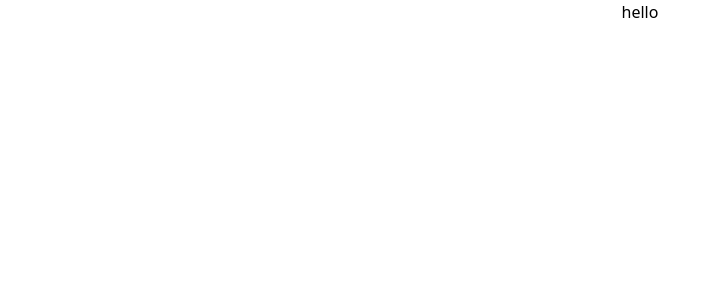
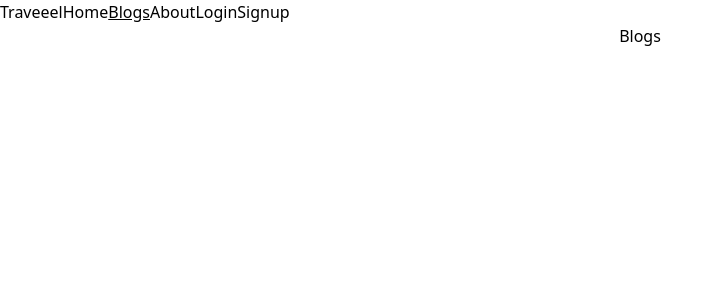
Before and after one commit to sajeeb-me/traveeel, a React (Create React App) app: page /blogs in a window 1280 px wide. Shown: the top 300 px of the page, without its empty margins (0-724 px from the left). Built offline with nearby package versions, Linux system fonts and the light colour scheme.

Commit message:
components

```diff
--- a/src/App.js
+++ b/src/App.js
@@ -1,9 +1,24 @@
+import { Route, Routes } from 'react-router-dom';
 import './App.css';
+import About from './Pages/About/About';
+import Blogs from './Pages/Blogs/Blogs';
+import Home from './Pages/Home/Home/Home';
+import Login from './Pages/Login/Login';
+import Header from './Pages/Shares/Header/Header';
+import Signup from './Pages/Signup/Signup';
 
 function App() {
   return (
     <div className="App">
-      <h1>hello</h1>
+      <Header />
+      <Routes>
+        <Route path='/' element={<Home />} />
+        <Route path='/home' element={<Home />} />
+        <Route path='/blogs' element={<Blogs />} />
+        <Route path='/about' element={<About />} />
+        <Route path='/login' element={<Login />} />
+        <Route path='/signup' element={<Signup />} />
+      </Routes>
     </div>
   );
 }
--- a/src/Pages/Blogs/Blogs.js
+++ b/src/Pages/Blogs/Blogs.js
@@ -0,0 +1,11 @@
+import React from 'react';
+
+const Blogs = () => {
+    return (
+        <div>
+            <h1>Blogs</h1>
+        </div>
+    );
+};
+
+export default Blogs;
--- /dev/null
+++ b/src/Pages/Shares/CustomLink/CustomLink.js
@@ -0,0 +1,21 @@
+import React from 'react';
+import { Link, useMatch, useResolvedPath } from 'react-router-dom';
+
+function CustomLink({ children, to, ...props }) {
+    let resolved = useResolvedPath(to);
+    let match = useMatch({ path: resolved.pathname, end: true });
+
+    return (
+        <div>
+            <Link
+                style={{ textDecoration: match ? "underline" : "none" }}
+                to={to}
+                {...props}
+            >
+                {children}
+            </Link>
+        </div>
+    );
+}
+
+export default CustomLink;
--- a/src/Pages/Shares/Header/Header.js
+++ b/src/Pages/Shares/Header/Header.js
@@ -1,10 +1,21 @@
 import React from 'react';
+import { Link } from 'react-router-dom';
+import CustomLink from '../CustomLink/CustomLink';
 
 const Header = () => {
     return (
-        <div>
-            <h1>header</h1>
-        </div>
+        <nav className='flex'>
+            <Link to='/'><p>Traveeel</p></Link>
+            <div className='flex'>
+                <CustomLink to='/'>Home</CustomLink>
+                <CustomLink to='/blogs'>Blogs</CustomLink>
+                <CustomLink to='/about'>About</CustomLink>
+            </div>
+            <div className='flex'>
+                <CustomLink to='/login'>Login</CustomLink>
+                <CustomLink to='/signup'>Signup</CustomLink>
+            </div>
+        </nav>
     );
 };
 
--- /dev/null
+++ b/src/firebase.init.js
@@ -0,0 +1,15 @@
+import { initializeApp } from "firebase/app";
+import { getAuth } from "firebase/auth"
+
+const firebaseConfig = {
+    apiKey: "AIzaSyDcEu-Rf2wv8c56qDO0cVolNHfZYhLCXWM",
+    authDomain: "traveeel-7ce5d.firebaseapp.com",
+    projectId: "traveeel-7ce5d",
+    storageBucket: "traveeel-7ce5d.appspot.com",
+    messagingSenderId: "429193077564",
+    appId: "1:429193077564:web:f2e4d9103924966982b439"
+};
+
+const app = initializeApp(firebaseConfig);
+const auth = getAuth(app);
+export default auth;
--- a/src/index.js
+++ b/src/index.js
@@ -3,12 +3,15 @@ import ReactDOM from 'react-dom/client';
 import './index.css';
 import App from './App';
 import reportWebVitals from './reportWebVitals';
+import { BrowserRouter } from 'react-router-dom';
 
 const root = ReactDOM.createRoot(document.getElementById('root'));
 root.render(
-  <React.StrictMode>
-    <App />
-  </React.StrictMode>
+  <BrowserRouter>
+    <React.StrictMode>
+      <App />
+    </React.StrictMode>
+  </BrowserRouter>
 );
 
 // If you want to start measuring performance in your app, pass a function
```
